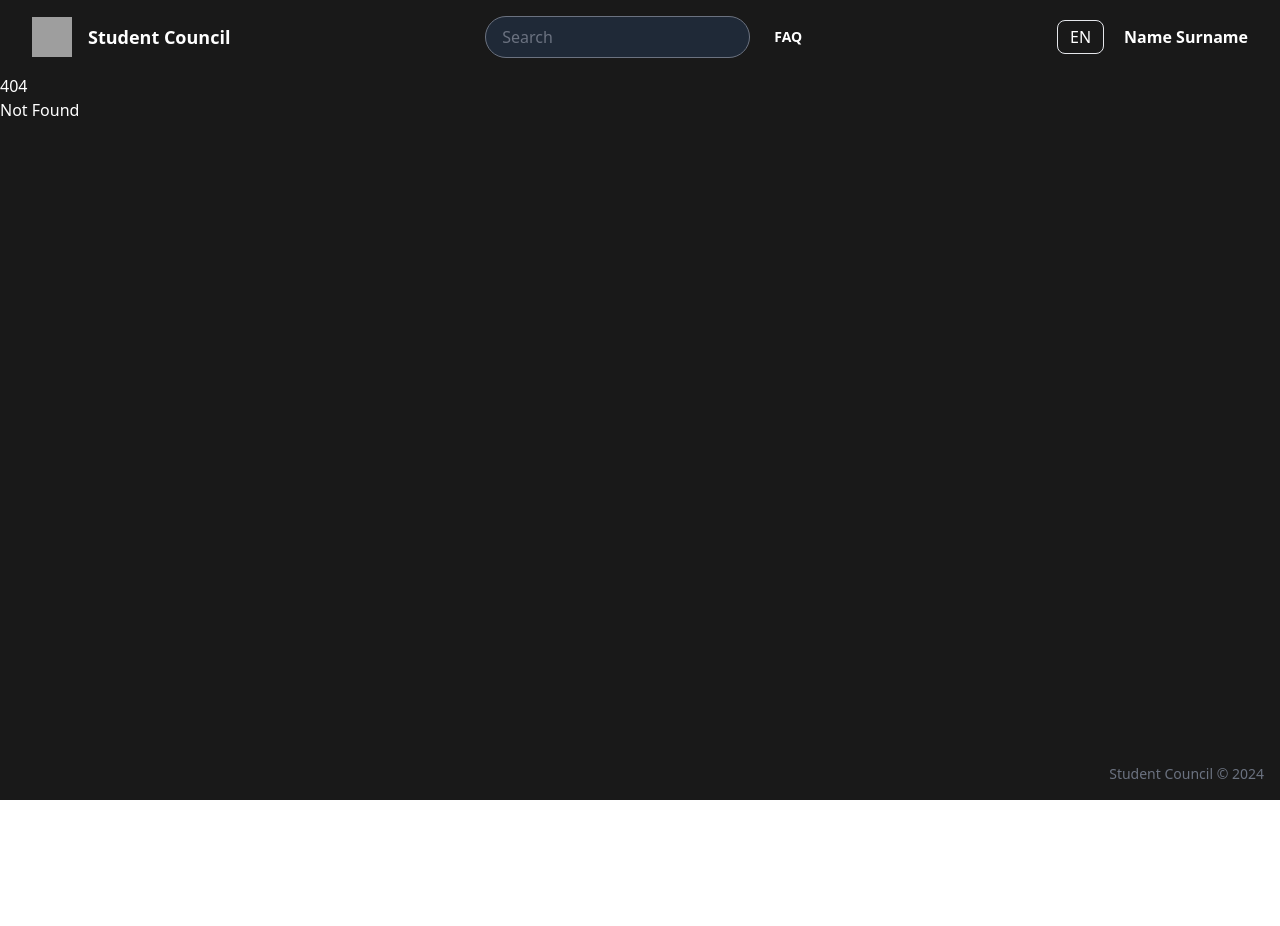
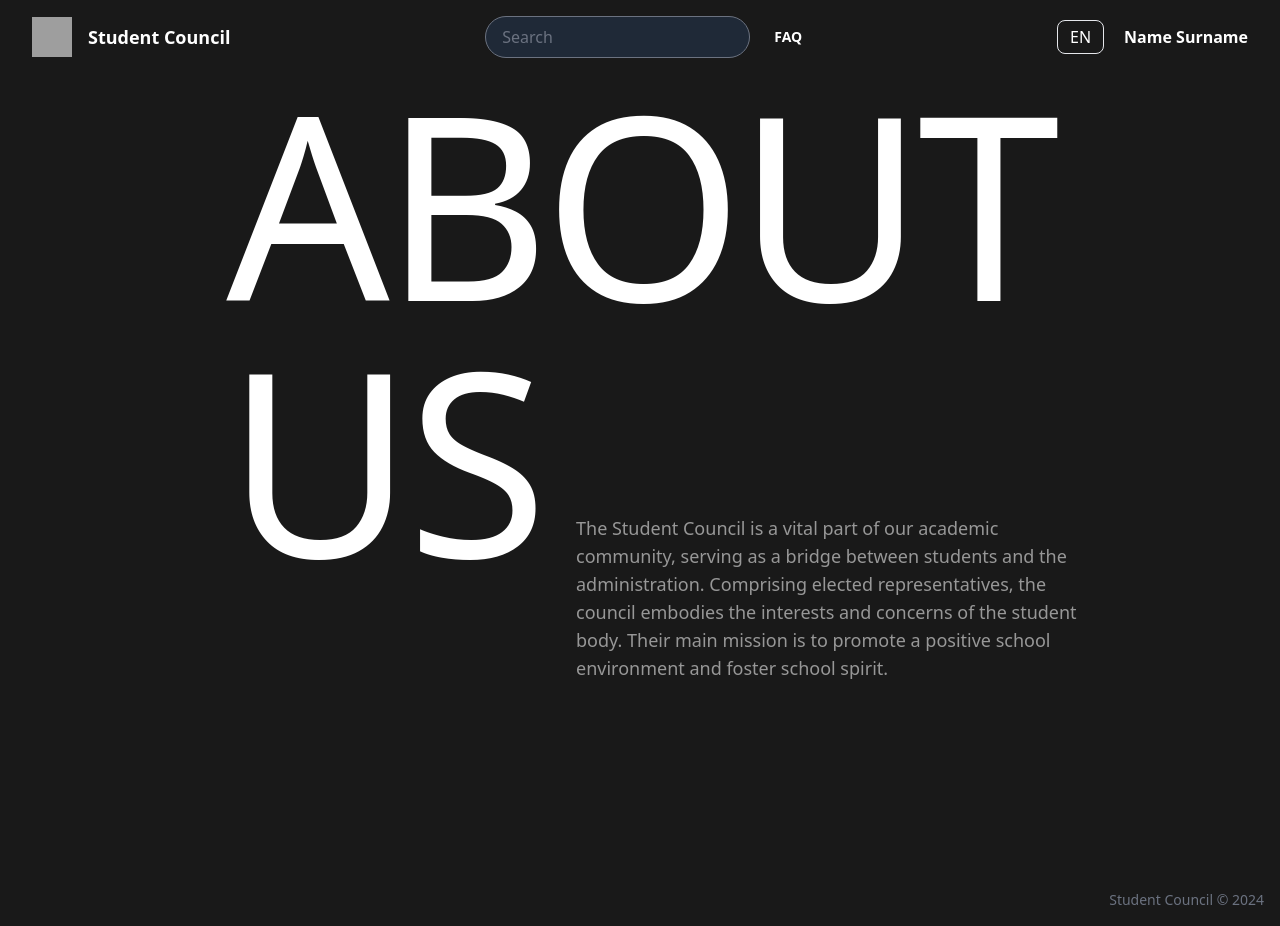
Before and after one commit to VukIG/Website-Famnit, a SvelteKit app: page /about-us in a window 1280 px wide. Before the commit this address had no page. Before the commit the page ends 800 px from the top, so only its background shows below. Built offline with nearby package versions, Linux system fonts and the light colour scheme; grey boxes are pictures that could not be loaded.

Commit message:
Dodat about us

```diff
--- /dev/null
+++ b/src/routes/about-us/+page.svelte
@@ -0,0 +1,22 @@
+
+<script lang="ts">
+    export const data: Record<string, unknown> = {}; // Replace with the actual type for page data if available.
+  </script>
+
+  <section class="flex items-center justify-center min-h-screen px-8 bg-[#191919] text-white relative">
+    <div class="absolute inset-0 flex flex-col items-center">
+      <h1 class="lg:text-[20vw] leading-none tracking-tight uppercase max-w-full z-[0]">
+        About<br>
+        <span class="block pl-30">Us</span>
+      </h1>
+
+      <!-- New div for paragraph text -->
+      <div class="absolute right-[15%] top-[55%] text-left w-[40%]">
+        <p class="text-lg text-[#979797]">
+          The Student Council is a vital part of our academic community, serving as a bridge between students and the administration.
+          Comprising elected representatives, the council embodies the interests and concerns of the student body.
+          Their main mission is to promote a positive school environment and foster school spirit.
+        </p>
+      </div>
+    </div>
+  </section>
```
